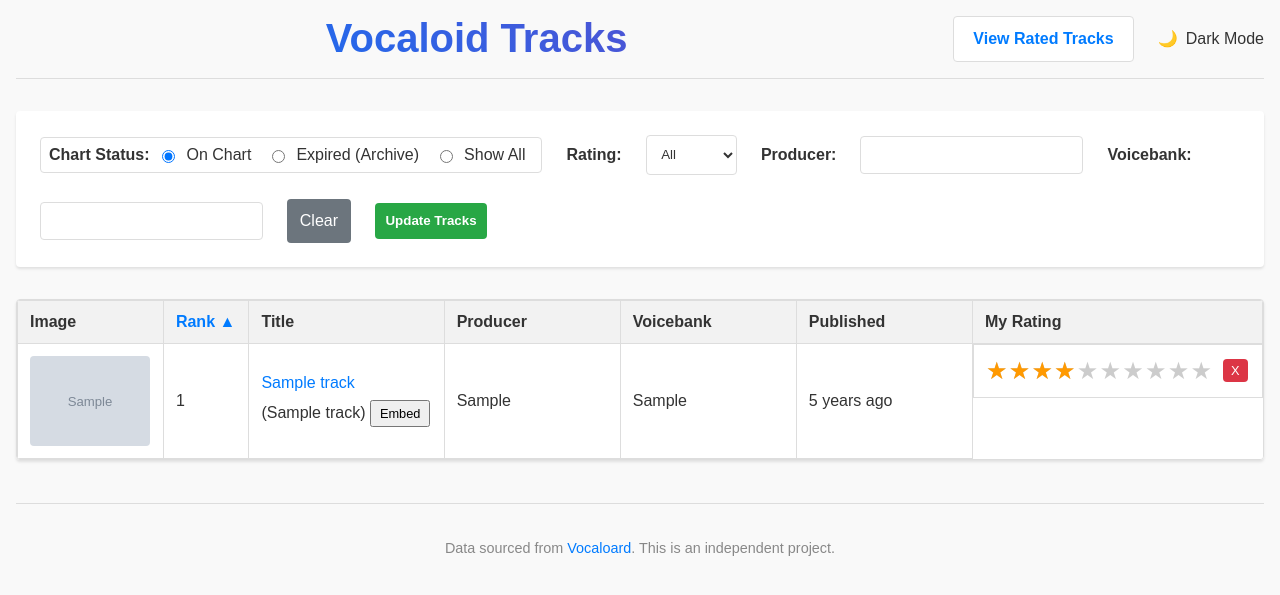
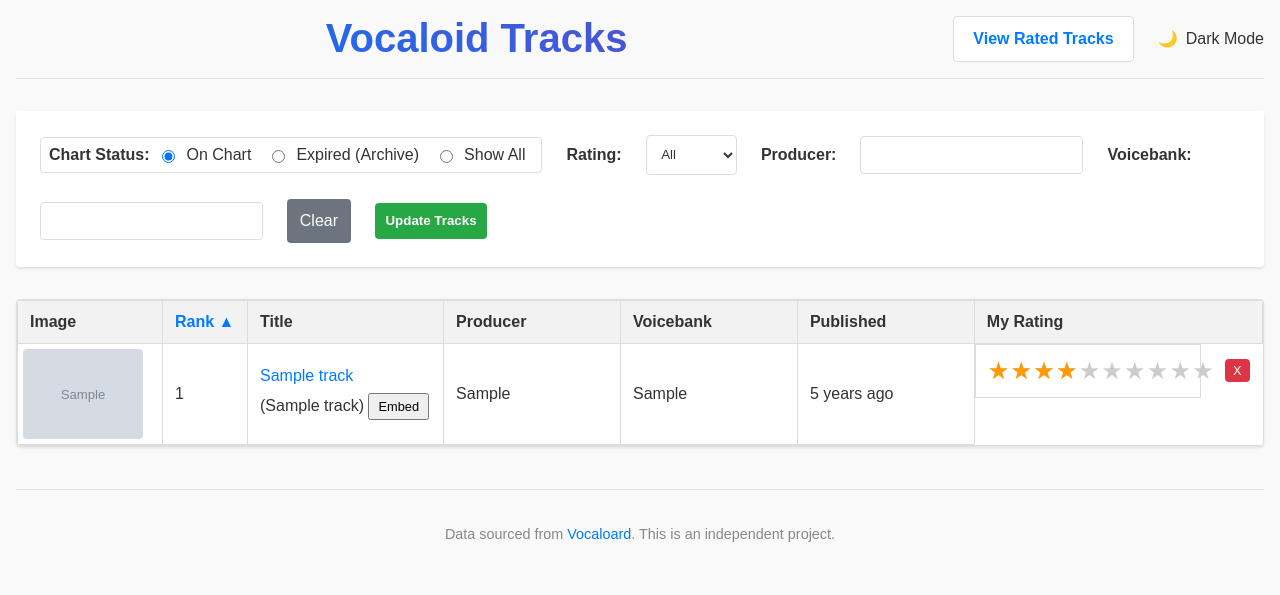
Before and after one commit to D221/vocaloid-rate, a FastAPI app: page /?sort_by=rank in a window 1280 px wide. Shown: the top 595 px of the page. Run offline with FastAPI, Linux system fonts and the light colour scheme; tables that the repository leaves empty hold one stand-in row (values such as "Sample post"); grey boxes marked "Sample" are stand-in pictures.

Commit message:
fix(css): changed table sizing for some columns
changed size of image, rank and my rating column size in table

```diff
--- a/app/static/css/style.css
+++ b/app/static/css/style.css
@@ -98,6 +98,32 @@ td {
 th {
     background-color: var(--header-bg-color);
 }
+
+/* Image */
+th:nth-child(1),
+td:nth-child(1),
+/* Rank */
+th:nth-child(2),
+td:nth-child(2),
+/* My Rating */
+th:nth-child(7),
+td:nth-child(7) {
+    width: 1%;
+}
+
+/* Image */
+td:nth-child(1),
+/* Rank */
+td:nth-child(2),
+/* My Rating */
+td:nth-child(7) {
+    white-space: nowrap;
+}
+
+td:nth-child(1) {
+    padding: 5px;
+}
+
 
 th a {
     text-decoration: none;
```
